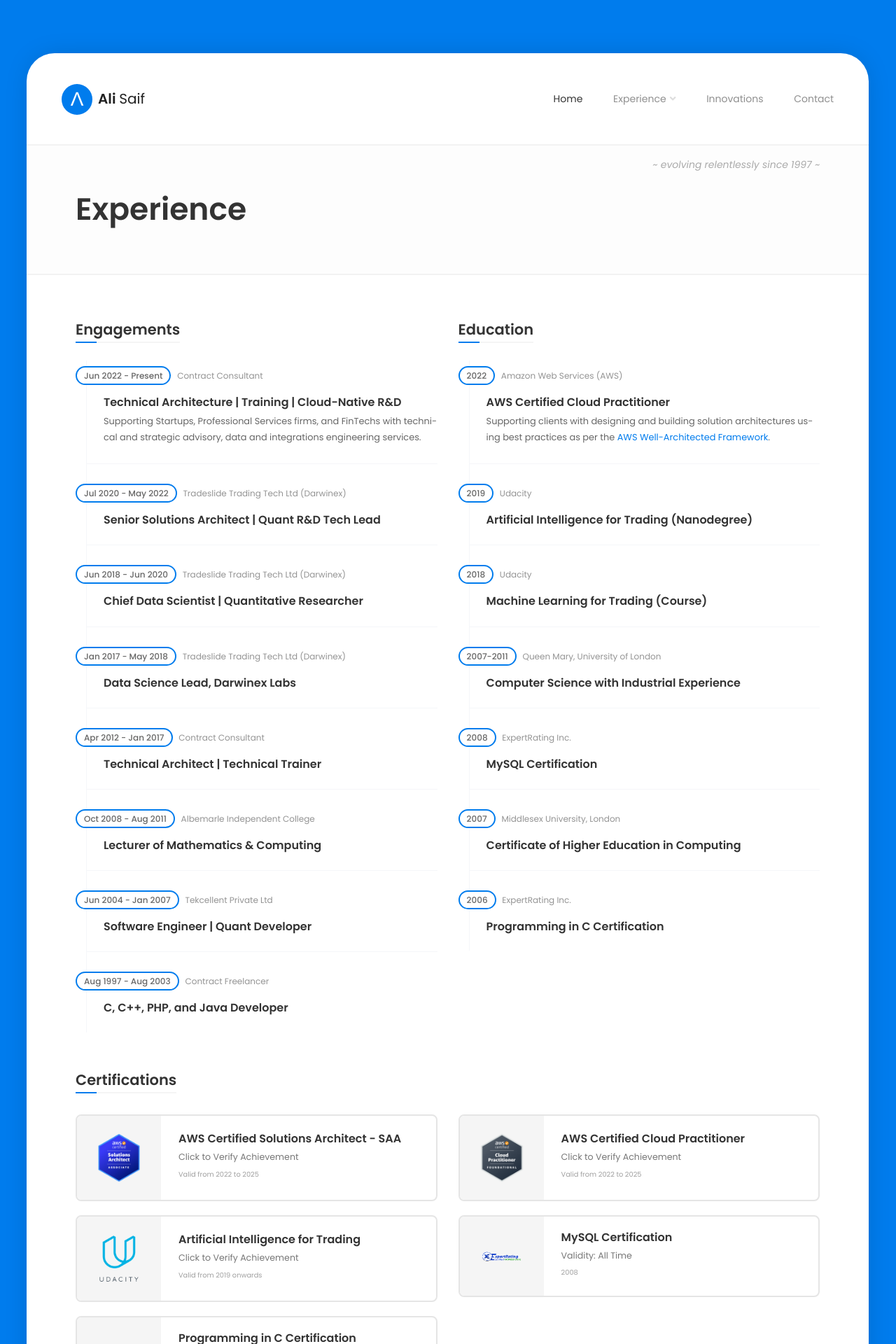
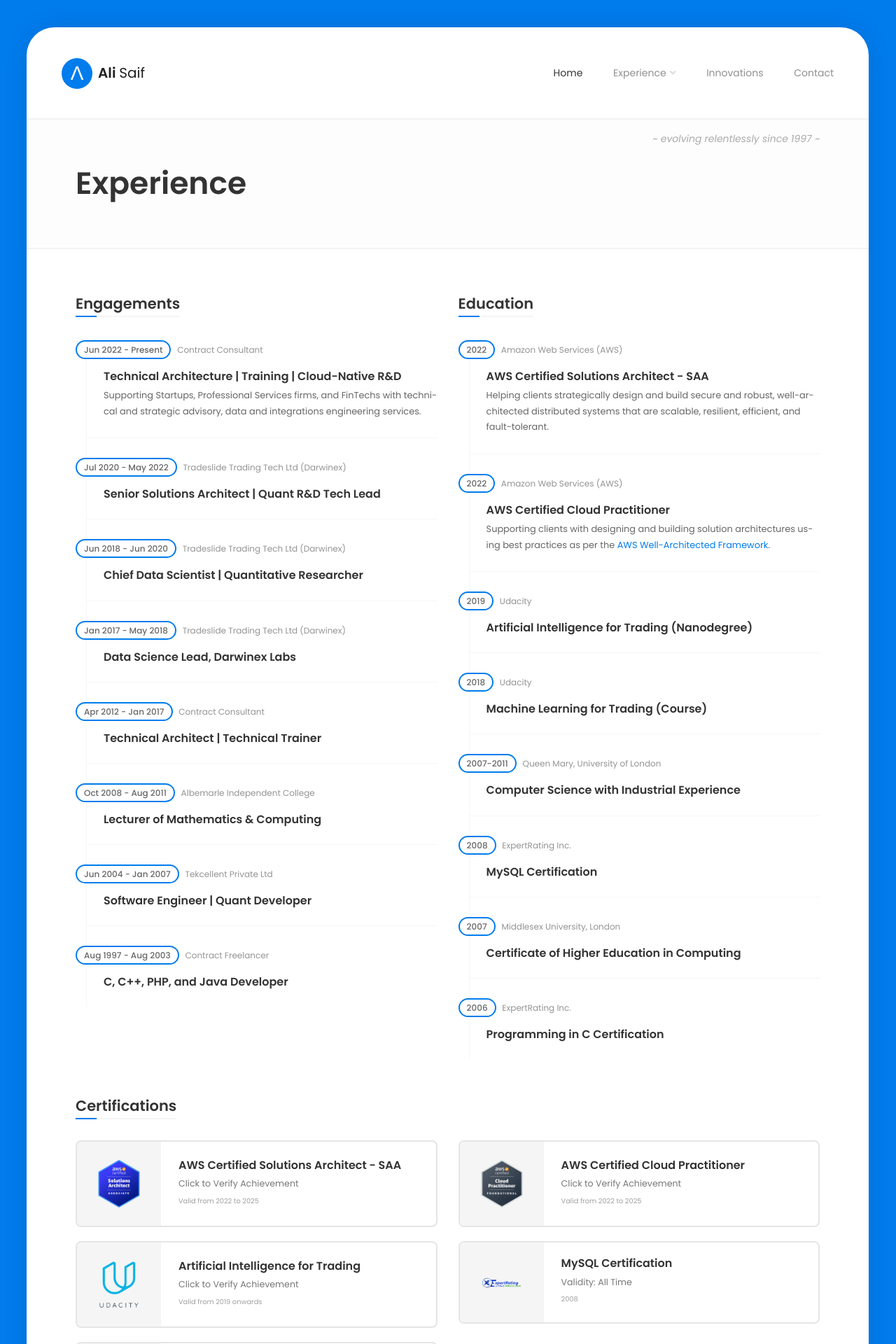
Before and after one commit to integracore2/integracore2.github.io, a Jekyll site: the page built from experience.md, in a window 1280 px wide. Shown: the top 1920 px of the page at 70% size. Built offline with Jekyll 4.4.1, drawn with Linux system fonts in a browser that asks for light colours; comment, search, counter and statistics services are not loaded.

Commit message:
updated education yaml

```diff
--- a/_data/pageconfig/experience/education.yml
+++ b/_data/pageconfig/experience/education.yml
@@ -1,4 +1,10 @@
 entries:
+  -
+    timeline: 2022
+    company: Amazon Web Services (AWS)
+    role: AWS Certified Solutions Architect - SAA
+    description: Helping clients strategically design and build secure and robust, well-architected distributed systems that are scalable, resilient, efficient, and fault-tolerant.
+
   -
     timeline: 2022
     company: Amazon Web Services (AWS)
```
